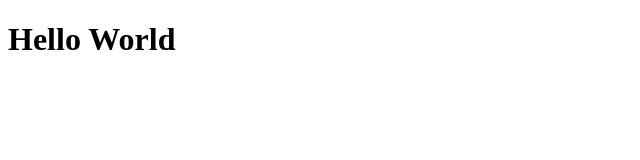
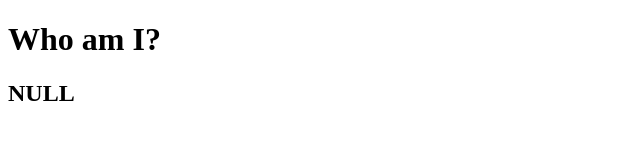
Before and after one commit to NullCipher99/NullCipher99.github.io, a plain HTML site: page index.html in a window 1280 px wide. Shown: the whole page, without its empty margins (0-640 px from the left). Drawn offline with Linux system fonts and the light colour scheme.

Commit message:
Update index.html

```diff
--- a/index.html
+++ b/index.html
@@ -5,6 +5,7 @@
     <title>NullCipher99 @ GitHub</title>
   </head>
   <body>
-    <h1>Hello World</h1>
+    <h1>Who am I?</h1>
+    <h2>NULL</h2>
   </body>
 </html>
```
